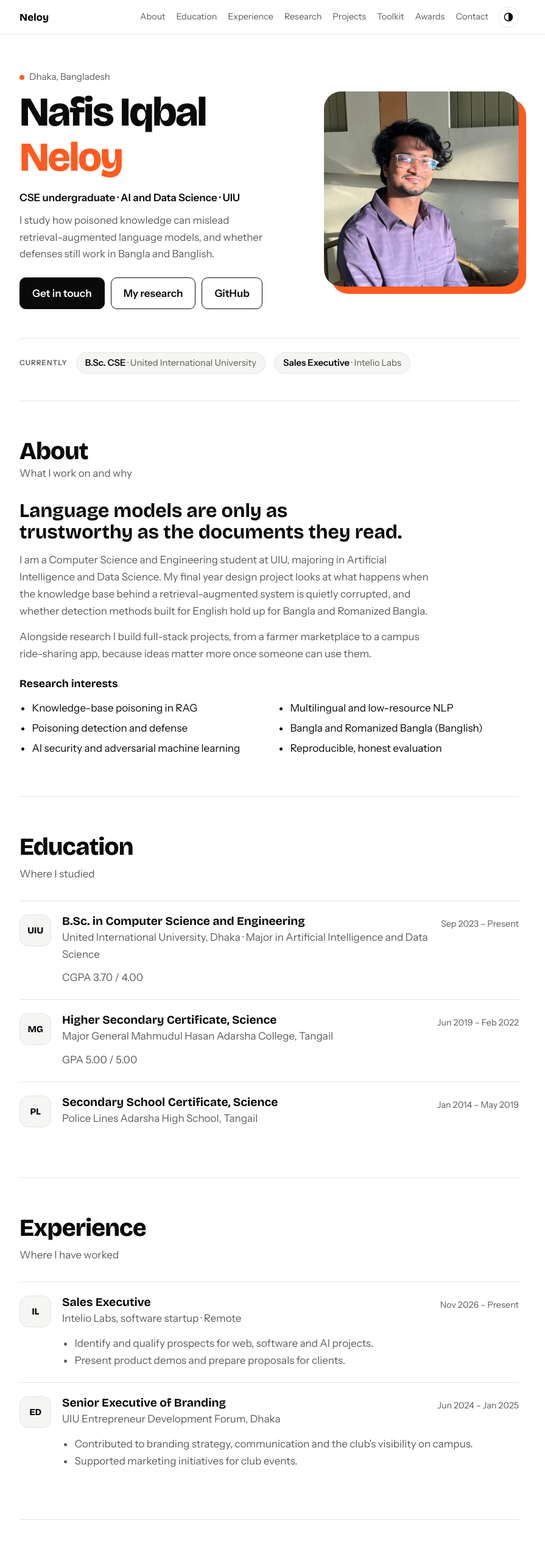
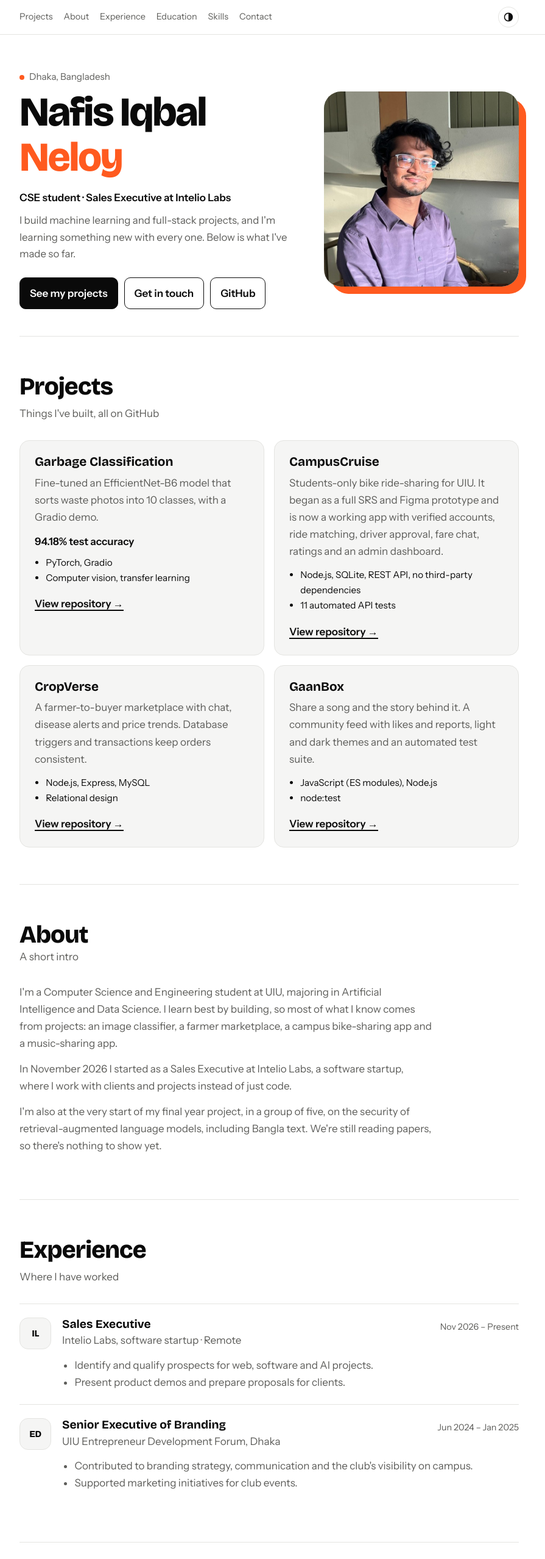
Before and after one commit to nafisiqbalneloy/nafisiqbalneloy.github.io, a plain HTML site: page index.html in a window 1280 px wide. Shown: the top 2557 px of the page at 61% size, without its empty margins (198-1093 px from the left). Drawn offline with nearby package versions, Linux system fonts and the light colour scheme.

Commit message:
Reposition portfolio: projects first, honest about-section, remove nav logo and research focus

```diff
--- a/index.html
+++ b/index.html
@@ -35,12 +35,12 @@ h1, h2, h3 { font-family: var(--display); line-height: 1.1; margin: 0; text-wrap
 header.nav { position: sticky; top: 0; z-index: 10; background: color-mix(in srgb, var(--bg) 90%, transparent); backdrop-filter: blur(10px); border-bottom: 1px solid var(--line); }
 .nav .wrap { display: flex; align-items: center; gap: 16px; height: 56px; }
 .logo { font: 800 1.05rem var(--display); text-decoration: none; }
-.nav nav { margin-left: auto; display: flex; gap: 18px; font-size: .9rem; }
+.nav nav { margin-left: 0; display: flex; gap: 18px; font-size: .9rem; }
 .nav nav a { color: var(--muted); text-decoration: none; }
 .nav nav a:hover { color: var(--ink); }
-#theme { background: none; border: 1px solid var(--line); color: var(--ink); border-radius: 99px; width: 34px; height: 34px; cursor: pointer; display: grid; place-items: center; }
+#theme { margin-left: auto; background: none; border: 1px solid var(--line); color: var(--ink); border-radius: 99px; width: 34px; height: 34px; cursor: pointer; display: grid; place-items: center; }
 
-.hero { padding: 56px 0 44px; display: grid; grid-template-columns: 1.15fr 1fr; gap: 48px; align-items: center; }
+.hero { padding: 56px 0 44px; display: grid; grid-template-columns: 1.35fr 1fr; gap: 40px; align-items: center; }
 .hero-text { min-width: 0; }
 .photo { margin: 0; position: relative; justify-self: end; width: 100%; max-width: 320px; }
 .photo img { display: block; width: 100%; height: auto; aspect-ratio: 1 / 1; object-fit: cover; object-position: 50% 32%; border-radius: 28px; background: var(--surface); position: relative; z-index: 1; }
@@ -52,6 +52,7 @@ header.nav { position: sticky; top: 0; z-index: 10; background: color-mix(in srg
 .role { font-weight: 600; margin: 14px 0 0; }
 .mission { color: var(--muted); margin: 10px 0 0; max-width: 30em; font-size: 1.05rem; }
 .cta { display: flex; flex-wrap: wrap; gap: 10px; margin-top: 24px; }
+.cta .btn { padding: 11px 16px; }
 .btn { display: inline-flex; align-items: center; gap: 8px; padding: 11px 20px; border-radius: 10px; font-weight: 600; text-decoration: none; border: 1px solid var(--ink); }
 .btn.solid { background: var(--btn); color: var(--btn-ink); }
 .btn:hover { opacity: .85; }
@@ -95,7 +96,7 @@ ul.plain li { margin: 5px 0; }
 .status { display: inline-block; font-size: .8rem; font-weight: 600; padding: 3px 12px; border-radius: 99px; background: var(--soft, #fff0e9); color: #b43a0a; margin-bottom: 12px; }
 @media (prefers-color-scheme: dark) { :root:not([data-theme="light"]) .status { background: #2a1a12; color: #ff9a73; } }
 :root[data-theme="dark"] .status { background: #2a1a12; color: #ff9a73; }
-.cards { display: grid; gap: 16px; }
+.cards { display: grid; grid-template-columns: repeat(auto-fit, minmax(330px, 1fr)); gap: 16px; }
 .card { border: 1px solid var(--line); border-radius: 16px; padding: 24px; background: var(--surface); }
 .card h3 { font-size: 1.3rem; font-weight: 700; }
 .card p { color: var(--muted); margin: 8px 0 12px; }
@@ -134,12 +135,11 @@ a:focus-visible, button:focus-visible { outline: 3px solid var(--accent); outlin
 </style>
 </head>
 <body>
-<a class="skip" href="#about">Skip to content</a>
+<a class="skip" href="#projects">Skip to content</a>
 <header class="nav">
   <div class="wrap">
-    <a class="logo" href="#top">Neloy</a>
     <nav aria-label="Sections">
-      <a href="#about">About</a><a href="#education">Education</a><a href="#experience">Experience</a><a href="#research">Research</a><a href="#projects">Projects</a><a href="#toolkit">Toolkit</a><a href="#awards">Awards</a><a href="#contact">Contact</a>
+      <a href="#projects">Projects</a><a href="#about">About</a><a href="#experience">Experience</a><a href="#education">Education</a><a href="#skills">Skills</a><a href="#contact">Contact</a>
     </nav>
     <button id="theme" type="button" aria-label="Switch colour theme"><svg width="16" height="16" viewBox="0 0 16 16" aria-hidden="true"><circle cx="8" cy="8" r="6.5" fill="none" stroke="currentColor" stroke-width="1.5"/><path d="M8 1.5a6.5 6.5 0 0 1 0 13z" fill="currentColor"/></svg></button>
   </div>
@@ -151,68 +151,19 @@ a:focus-visible, button:focus-visible { outline: 3px solid var(--accent); outlin
       <div class="hero-text">
         <p class="where">Dhaka, Bangladesh</p>
         <h1>Nafis Iqbal <span>Neloy</span></h1>
-        <p class="role">CSE undergraduate · AI and Data Science · UIU</p>
-        <p class="mission">I study how poisoned knowledge can mislead retrieval-augmented language models, and whether defenses still work in Bangla and Banglish.</p>
+        <p class="role">CSE student · Sales Executive at Intelio Labs</p>
+        <p class="mission">I build machine learning and full-stack projects, and I'm learning something new with every one. Below is what I've made so far.</p>
         <div class="cta">
-          <a class="btn solid" href="#contact">Get in touch</a>
-          <a class="btn" href="#research">My research</a>
+          <a class="btn solid" href="#projects">See my projects</a>
+          <a class="btn" href="#contact">Get in touch</a>
           <a class="btn" href="https://github.com/nafisiqbalneloy">GitHub</a>
         </div>
       </div>
       <figure class="photo"><img src="photo.jpg" alt="Portrait of Nafis Iqbal Neloy" width="720" height="925"></figure>
-      <div class="currently">
-        <span class="label">Currently</span>
-        <span class="pill"><b>B.Sc. CSE</b> · United International University</span>
-        <span class="pill"><b>Sales Executive</b> · Intelio Labs</span>
-      </div>
     </div>
 
-    <section id="about" class="about">
-      <div class="sec-head"><h2>About</h2><p>What I work on and why</p></div>
-      <h3>Language models are only as trustworthy as the documents they read.</h3>
-      <p>I am a Computer Science and Engineering student at UIU, majoring in Artificial Intelligence and Data Science. My final year design project looks at what happens when the knowledge base behind a retrieval-augmented system is quietly corrupted, and whether detection methods built for English hold up for Bangla and Romanized Bangla.</p>
-      <p>Alongside research I build full-stack projects, from a farmer marketplace to a campus ride-sharing app, because ideas matter more once someone can use them.</p>
-      <h3 class="sub-h">Research interests</h3>
-      <div class="interests">
-        <ul class="plain"><li>Knowledge-base poisoning in RAG</li><li>Poisoning detection and defense</li><li>AI security and adversarial machine learning</li></ul>
-        <ul class="plain"><li>Multilingual and low-resource NLP</li><li>Bangla and Romanized Bangla (Banglish)</li><li>Reproducible, honest evaluation</li></ul>
-      </div>
-    </section>
-
-    <section id="education">
-      <div class="sec-head"><h2>Education</h2><p>Where I studied</p></div>
-      <div class="entry"><span class="tile" aria-hidden="true">UIU</span><div><h3>B.Sc. in Computer Science and Engineering</h3><p class="sub">United International University, Dhaka · Major in Artificial Intelligence and Data Science</p></div><time>Sep 2023 – Present</time><p class="note">CGPA 3.70 / 4.00</p></div>
-      <div class="entry"><span class="tile" aria-hidden="true">MG</span><div><h3>Higher Secondary Certificate, Science</h3><p class="sub">Major General Mahmudul Hasan Adarsha College, Tangail</p></div><time>Jun 2019 – Feb 2022</time><p class="note">GPA 5.00 / 5.00</p></div>
-      <div class="entry"><span class="tile" aria-hidden="true">PL</span><div><h3>Secondary School Certificate, Science</h3><p class="sub">Police Lines Adarsha High School, Tangail</p></div><time>Jan 2014 – May 2019</time></div>
-    </section>
-
-    <section id="experience">
-      <div class="sec-head"><h2>Experience</h2><p>Where I have worked</p></div>
-      <div class="entry"><span class="tile" aria-hidden="true">IL</span><div><h3>Sales Executive</h3><p class="sub">Intelio Labs, software startup · Remote</p></div><time>Nov 2026 – Present</time>
-        <ul><li>Identify and qualify prospects for web, software and AI projects.</li><li>Present product demos and prepare proposals for clients.</li></ul></div>
-      <div class="entry"><span class="tile" aria-hidden="true">ED</span><div><h3>Senior Executive of Branding</h3><p class="sub">UIU Entrepreneur Development Forum, Dhaka</p></div><time>Jun 2024 – Jan 2025</time>
-        <ul><li>Contributed to branding strategy, communication and the club's visibility on campus.</li><li>Supported marketing initiatives for club events.</li></ul></div>
-    </section>
-
-    <section id="research">
-      <div class="sec-head"><h2>Research</h2><p>Final year design project</p></div>
-      <div class="rq">
-        <span class="status">In progress · literature review</span>
-        <h3>Poisoning detection in multilingual RAG</h3>
-        <p class="q">Do existing RAG poisoning defenses work equally well in English, Bangla and Banglish?</p>
-        <p>A retrieval-augmented system trusts the documents it finds. If an attacker slips misleading text into that knowledge base, the model can give wrong answers with confidence. Most defenses are tested in English only. The same word can be written in three ways, so language and script may change what gets retrieved and what gets caught.</p>
-        <div class="forms" aria-label="One word, three forms">
-          <span><b>good</b><small>English</small></span>
-          <span><b>ভালো</b><small>Bangla</small></span>
-          <span><b>bhalo / valo</b><small>Banglish</small></span>
-        </div>
-        <div class="flow" aria-label="Planned pipeline"><i>Clean RAG</i> → <i>Controlled poisoning</i> → <i>Retrieval</i> → <i>Detection</i> → <i>Evaluation</i></div>
-        <p style="margin-top:18px;font-size:.92rem">Final topic, datasets, attack and defense are still being chosen with our supervisor. This page will be updated as the work takes shape.</p>
-      </div>
-    </section>
-
     <section id="projects">
-      <div class="sec-head"><h2>Selected projects</h2><p>Public repositories with READMEs</p></div>
+      <div class="sec-head"><h2>Projects</h2><p>Things I've built, all on GitHub</p></div>
       <div class="cards">
         <article class="card">
           <h3>Garbage Classification</h3>
@@ -242,8 +193,30 @@ a:focus-visible, button:focus-visible { outline: 3px solid var(--accent); outlin
       </div>
     </section>
 
-    <section id="toolkit">
-      <div class="sec-head"><h2>Toolkit</h2><p>What I work with</p></div>
+    <section id="about" class="about">
+      <div class="sec-head"><h2>About</h2><p>A short intro</p></div>
+      <p>I'm a Computer Science and Engineering student at UIU, majoring in Artificial Intelligence and Data Science. I learn best by building, so most of what I know comes from projects: an image classifier, a farmer marketplace, a campus bike-sharing app and a music-sharing app.</p>
+      <p>In November 2026 I started as a Sales Executive at Intelio Labs, a software startup, where I work with clients and projects instead of just code.</p>
+      <p>I'm also at the very start of my final year project, in a group of five, on the security of retrieval-augmented language models, including Bangla text. We're still reading papers, so there's nothing to show yet.</p>
+    </section>
+
+    <section id="experience">
+      <div class="sec-head"><h2>Experience</h2><p>Where I have worked</p></div>
+      <div class="entry"><span class="tile" aria-hidden="true">IL</span><div><h3>Sales Executive</h3><p class="sub">Intelio Labs, software startup · Remote</p></div><time>Nov 2026 – Present</time>
+        <ul><li>Identify and qualify prospects for web, software and AI projects.</li><li>Present product demos and prepare proposals for clients.</li></ul></div>
+      <div class="entry"><span class="tile" aria-hidden="true">ED</span><div><h3>Senior Executive of Branding</h3><p class="sub">UIU Entrepreneur Development Forum, Dhaka</p></div><time>Jun 2024 – Jan 2025</time>
+        <ul><li>Contributed to branding strategy, communication and the club's visibility on campus.</li><li>Supported marketing initiatives for club events.</li></ul></div>
+    </section>
+
+    <section id="education">
+      <div class="sec-head"><h2>Education</h2><p>Where I studied</p></div>
+      <div class="entry"><span class="tile" aria-hidden="true">UIU</span><div><h3>B.Sc. in Computer Science and Engineering</h3><p class="sub">United International University, Dhaka · Major in Artificial Intelligence and Data Science</p></div><time>Sep 2023 – Present</time><p class="note">CGPA 3.70 / 4.00</p></div>
+      <div class="entry"><span class="tile" aria-hidden="true">MG</span><div><h3>Higher Secondary Certificate, Science</h3><p class="sub">Major General Mahmudul Hasan Adarsha College, Tangail</p></div><time>Jun 2019 – Feb 2022</time><p class="note">GPA 5.00 / 5.00</p></div>
+      <div class="entry"><span class="tile" aria-hidden="true">PL</span><div><h3>Secondary School Certificate, Science</h3><p class="sub">Police Lines Adarsha High School, Tangail</p></div><time>Jan 2014 – May 2019</time></div>
+    </section>
+
+    <section id="skills">
+      <div class="sec-head"><h2>Skills</h2><p>What I use to build</p></div>
       <div class="toolkit">
         <div><h3>Programming</h3><ul><li>Python</li><li>C and C++</li><li>Java</li><li>JavaScript</li><li>SQL</li></ul></div>
         <div><h3>Machine learning</h3><ul><li>PyTorch</li><li>Deep learning</li><li>Computer vision</li><li>Natural language processing</li></ul></div>
@@ -263,7 +236,7 @@ a:focus-visible, button:focus-visible { outline: 3px solid var(--accent); outlin
     </section>
 
     <section id="contact" class="contact">
-      <div class="sec-head"><h2>Contact</h2><p>Let's talk about machine learning, research or building software</p></div>
+      <div class="sec-head"><h2>Contact</h2><p>Say hello, or tell me about something you're building</p></div>
       <a class="btn solid" href="mailto:nafisneloy0509@gmail.com">nafisneloy0509@gmail.com</a>
       <div class="links">
         <a href="https://github.com/nafisiqbalneloy"><svg viewBox="0 0 16 16" aria-hidden="true"><path d="M8 0C3.58 0 0 3.58 0 8c0 3.54 2.29 6.53 5.47 7.59.4.07.55-.17.55-.38v-1.33c-2.23.48-2.7-1.07-2.7-1.07-.36-.92-.89-1.17-.89-1.17-.73-.5.05-.49.05-.49.8.06 1.23.83 1.23.83.72 1.22 1.88.87 2.33.66.07-.52.28-.87.5-1.07-1.78-.2-3.64-.89-3.64-3.95 0-.87.31-1.59.82-2.15-.08-.2-.36-1.02.08-2.12 0 0 .67-.21 2.2.82a7.6 7.6 0 0 1 4 0c1.53-1.04 2.2-.82 2.2-.82.44 1.1.16 1.92.08 2.12.51.56.82 1.27.82 2.15 0 3.07-1.87 3.75-3.65 3.95.29.25.54.73.54 1.48v2.2c0 .21.15.46.55.38A8 8 0 0 0 16 8c0-4.42-3.58-8-8-8z"/></svg>GitHub</a>
```
